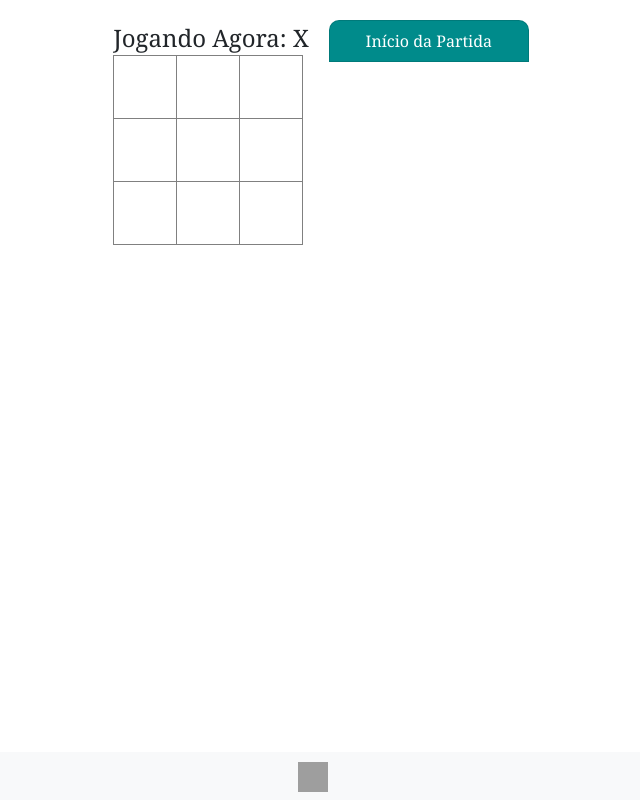
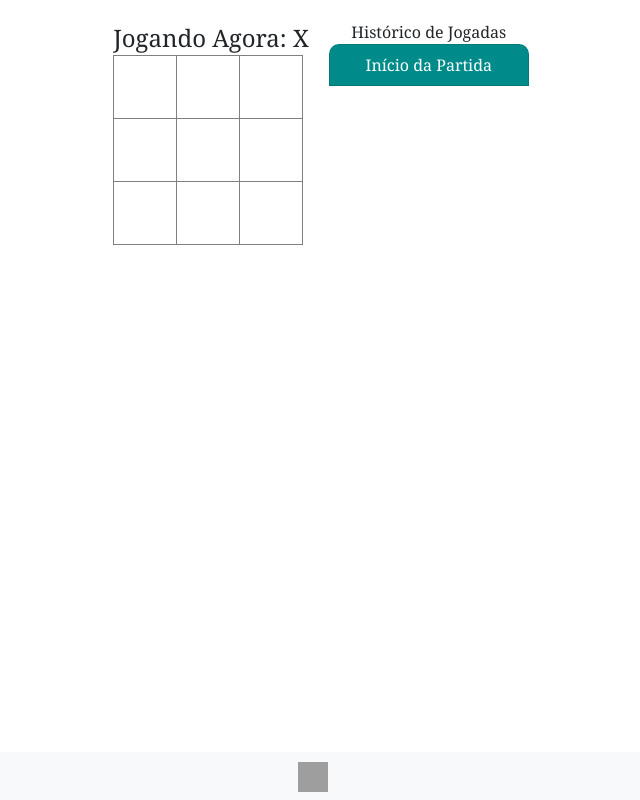
Before and after one commit to LeninGS/jogo-da-velha-react, a Next.js app: page / in a window 1280 px wide. Shown: the whole page, without its empty margins (319-959 px from the left). Built offline with nearby package versions, Linux system fonts and the light colour scheme; grey boxes are pictures that could not be loaded.

Commit message:
mini fix

```diff
--- a/pages/index.js
+++ b/pages/index.js
@@ -150,6 +150,7 @@ export default class Jogo extends React.Component {
                         />
                     </BoardGameCSS>
                     <HistoryCSS>
+                        Histórico de Jogadas
                         {movimentos}
                     </HistoryCSS>
                 </GameCSS>
```
